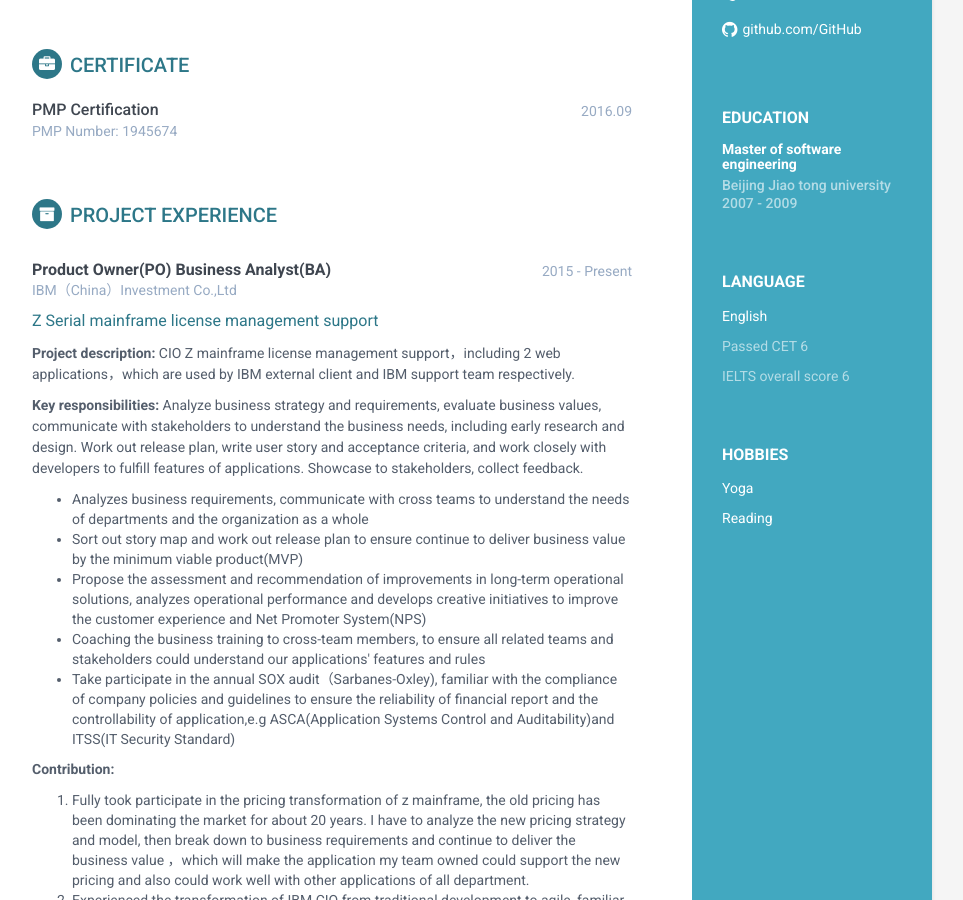
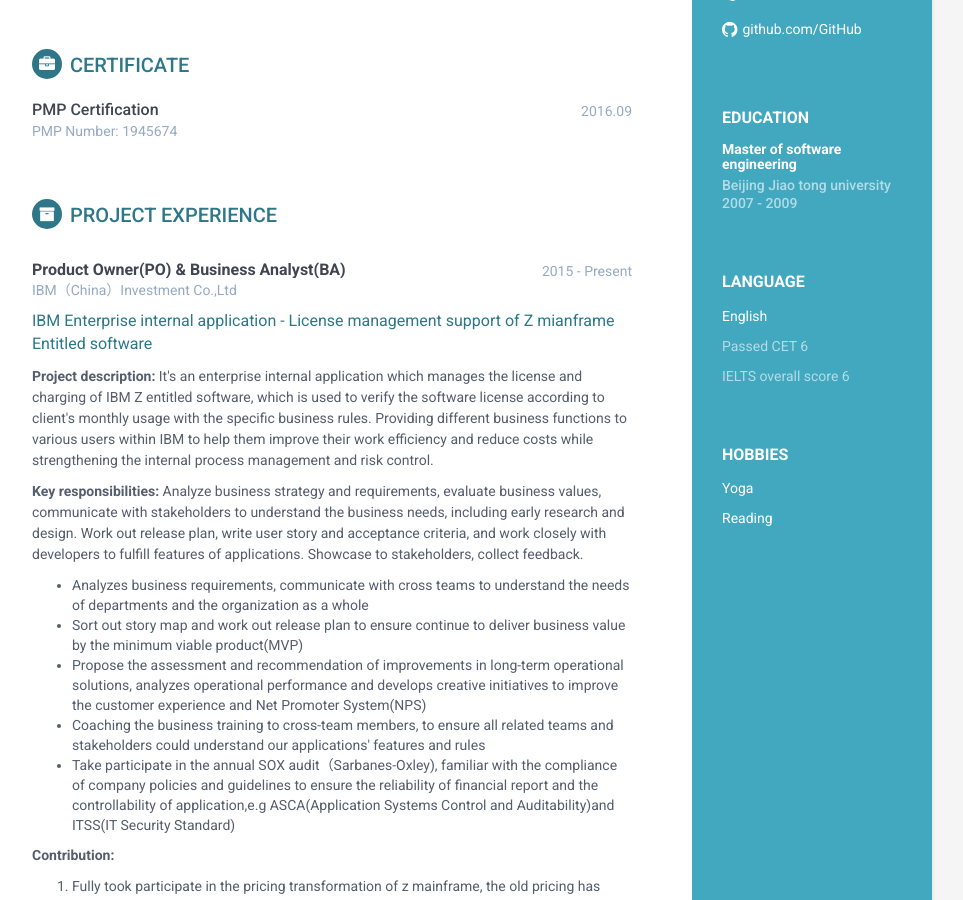
Before and after one commit to liuyang0116/LiuYangResume_EN, a Jekyll site: the page built from index.html, in a window 1280 px wide and 900 px high, scrolled down 474 px. Shown: the whole window, without its empty margins (188-1151 px from the left). Built offline with Jekyll 4.4.1, drawn with Linux system fonts in a browser that asks for light colours.

Commit message:
Update projects.html

```diff
--- a/_includes/projects.html
+++ b/_includes/projects.html
@@ -4,14 +4,15 @@
                     <p></p>
                 </div><!--//intro-->
             <div class="upper-row">
-                            <h3 class="job-title"><b>Product Owner(PO)  Business Analyst(BA)</b></h3>
+                            <h3 class="job-title"><b>Product Owner(PO) & Business Analyst(BA)</b></h3>
                             <div class="time">2015 - Present</div>
                         </div><!--//upper-row-->
 						<div class="company">IBM（China）Investment Co.,Ltd</div>
                 <div class="item">
-                    <span class="project-title"><a href="#" target="_blank">Z Serial mainframe license management support</a></span>
+                    <span class="project-title"><a href="#" target="_blank">IBM Enterprise internal application - License management support of Z mianframe Entitled software</a></span>
 			<p></p>
-                    <span class="project-tagline"><p><b>Project description: </b>CIO Z mainframe license management support，including 2 web applications，which are used by IBM external client and IBM support team respectively.</span>
+                    <span class="project-tagline"><p><b>Project description: </b>
+			It's an enterprise internal application which manages the license and charging of IBM Z entitled software, which is used to verify the software license according to client's monthly usage with the specific business rules. Providing different business functions to various users within IBM to help them improve their work efficiency and reduce costs while strengthening the internal process management and risk control.</span>
 			</p>
 			<p><b>Key responsibilities: </b>Analyze business strategy and requirements, evaluate business values, communicate with stakeholders to understand the business needs, including early research and design. Work out release plan, write user story and acceptance criteria, and work closely with developers to fulfill features of applications. Showcase to stakeholders, collect feedback.</p>
 					<ul>
```
